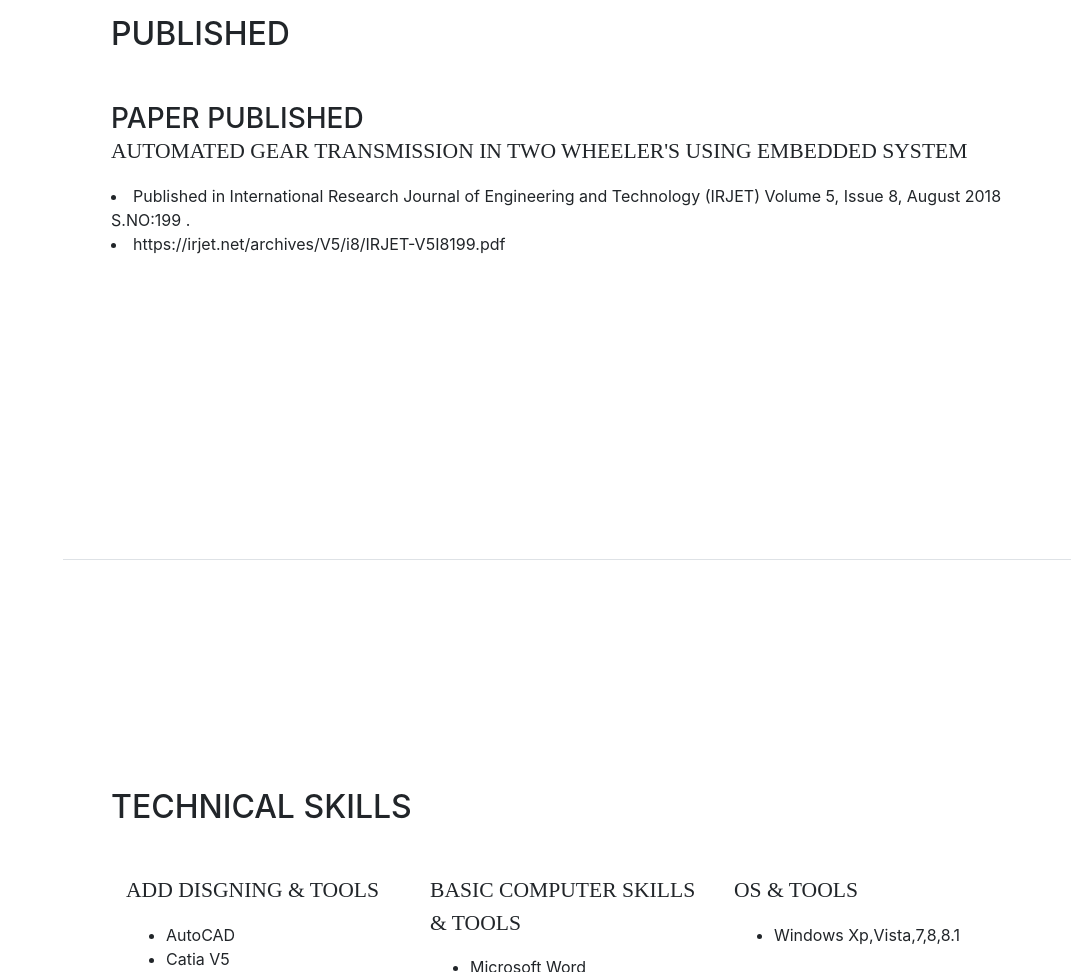
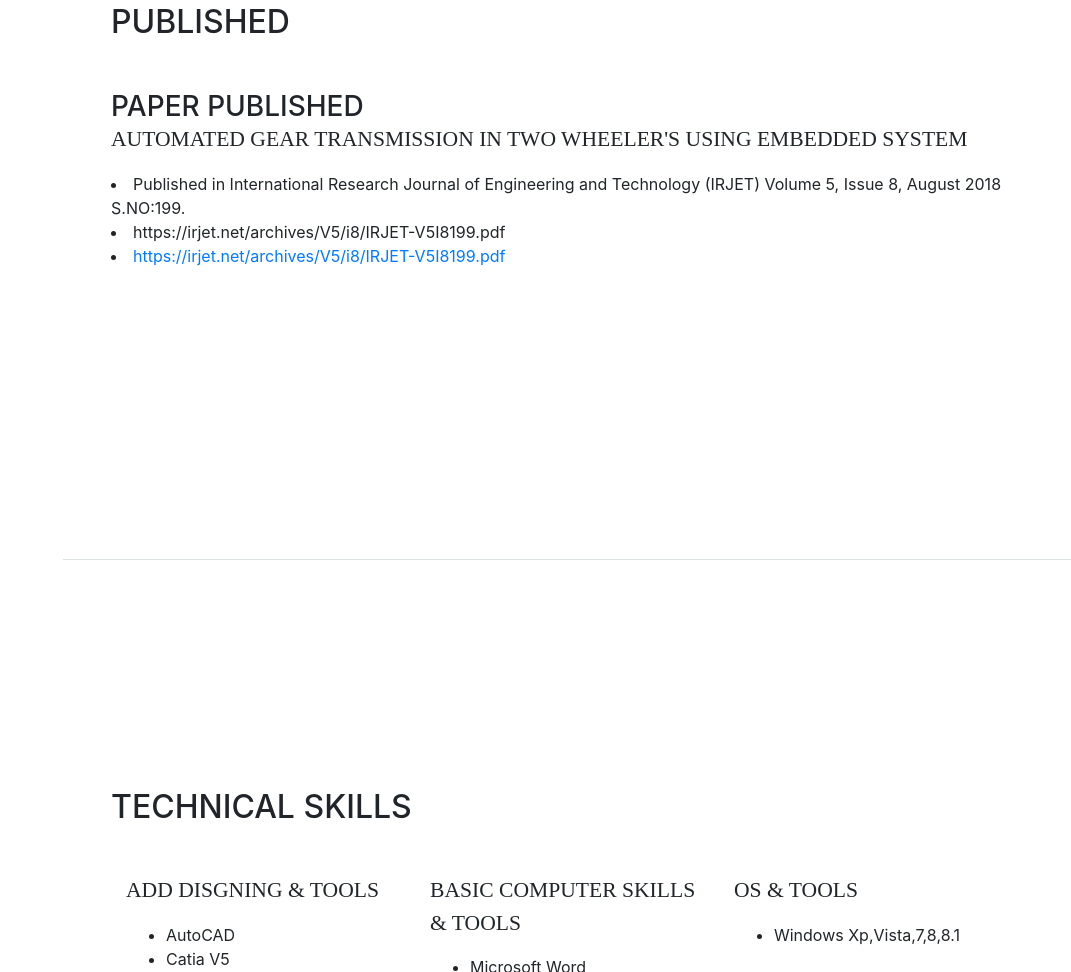
Before and after one commit to MayureshPote/mayureshpote.github.io, a website with bundled scripts: page index.html in a window 1280 px wide. Shown: the part 3440-4412 px from the top of the page, without its empty margins (209-1280 px from the left). Built offline with nearby package versions, Linux system fonts and the light colour scheme; a web font is replaced by a local one.

Commit message:
Update index.html

```diff
--- a/index.html
+++ b/index.html
@@ -234,8 +234,9 @@
             <div class="resume-content mr-auto">
               <h3 class="mb-0">Paper Published</h3>
               <div class="subheading mb-3">Automated Gear Transmission in Two Wheeler's Using Embedded System</div>
-		<li>Published in International Research Journal of Engineering and Technology (IRJET) Volume 5, Issue 8, August 2018 S.NO:199 .</li>
+		<li>Published in International Research Journal of Engineering and Technology (IRJET) Volume 5, Issue 8, August 2018 S.NO:199.</li>
 	        <li>https://irjet.net/archives/V5/i8/IRJET-V5I8199.pdf</li>
+		    <li><a href="https://irjet.net/archives/V5/i8/IRJET-V5I8199.pdf">https://irjet.net/archives/V5/i8/IRJET-V5I8199.pdf</a></li>
             </div>
 
          </div>
```
